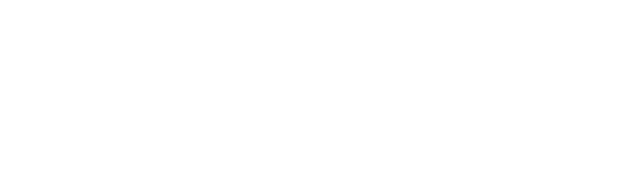
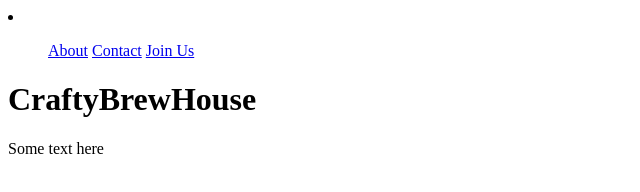
Before and after one commit to niallos11/crafty-brew-house, a plain HTML site: page index.html in a window 1280 px wide. Shown: the whole page, without its empty margins (0-640 px from the left). Drawn offline with Linux system fonts and the light colour scheme.

Commit message:
add title and  basic nav bar menu to html pages

```diff
--- a/index.html
+++ b/index.html
@@ -3,9 +3,20 @@
     <meta charset="UTF-8">
     <meta http-equiv="X-UA-Compatible" content="IE=edge">
     <meta name="viewport" content="width=device-width, initial-scale=1.0">
-    <title>Document</title>
+    <title>crafty-brew-house</title>
 </head>
 <body>
+    <nav>
+        <li>
+            <ul>
+                <a href="about.html">About</a>
+                <a href="contact.html">Contact</a>
+                <a href="join-us.html">Join Us</a>
+            </ul>
+        </li>
+    </nav>
+    <h1>CraftyBrewHouse</h1>
+    <p1>Some text here</p1>
 
 </body>
 </html>
```
Also changed, not shown: about.html (+1 -1 lines), contact.html (+1 -1 lines), join-us.html (+1 -1 lines).
